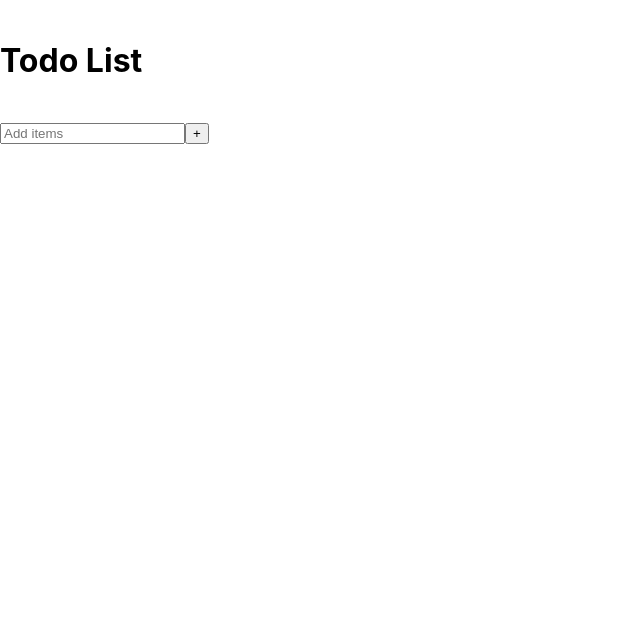
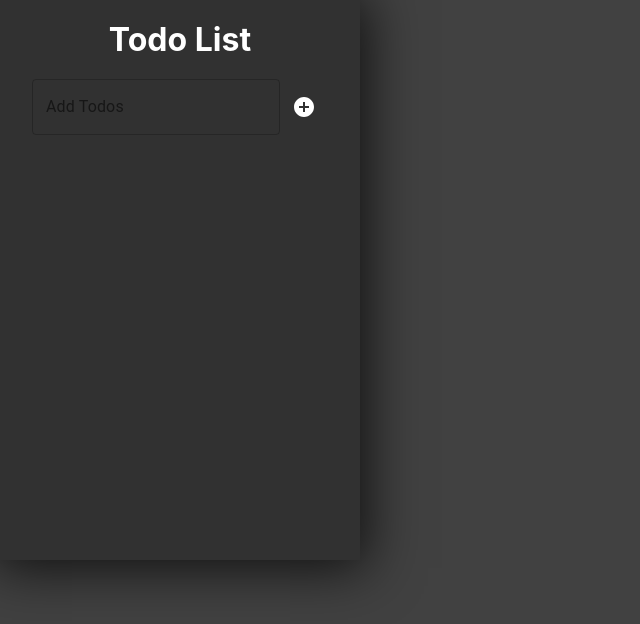
Before and after one commit to pranathnaik/todo-list, a React (Create React App) app: page / in a window 1280 px wide. Shown: the top 624 px of the page, without its empty margins (0-640 px from the left). Built offline with nearby package versions, Linux system fonts and the light colour scheme.

Commit message:
added delete

```diff
--- a/src/App.js
+++ b/src/App.js
@@ -1,5 +1,9 @@
 import React,{useState} from "react"
 import ToDoList from "./ToDoList"
+import "./style.css"
+import AddCircleIcon from '@material-ui/icons/AddCircle';
+import IconButton from '@material-ui/core/IconButton';
+import TextField from '@material-ui/core/TextField';
 
 const App =() =>{
 
@@ -31,10 +35,15 @@ const App =() =>{
     <div className='main_div'>
       <div className='center_div'>
         <br/>
+        <div className="items">
         <h1> Todo List</h1>
         <br/>
-        <input value={inputList} type="text" placeholder='Add items' onChange={itemEvent}/>
-        <button onClick={listOfItems} >+</button>
+          <div className="input">
+            <TextField value={inputList}  onChange={itemEvent} color="secondary" label="Add Todos" variant="outlined" />
+            <IconButton onClick={listOfItems} >
+            <AddCircleIcon />
+            </IconButton>
+          </div>
 
         <ol>
           {Items.map((itemval,index)=>{
@@ -47,6 +56,7 @@ const App =() =>{
           })}
         </ol>
         </div>
+        </div>
     </div>
   </>)
 }
--- a/src/ToDoList.js
+++ b/src/ToDoList.js
@@ -1,14 +1,16 @@
 import React from "react"
+
 
 const ToDoList =(props)=>{
 
     return (
         <>
         <div>
-            <button onClick={()=>{
+            <li> {props.text} <button onClick={()=>{
                 props.onSelect(props.id)
-            }}>X</button>
-            <li> {props.text} </li>
+            }}>X</button> </li>
+
+
         </div>
         </>
     )
--- a/src/style.css
+++ b/src/style.css
@@ -1,38 +1,33 @@
-.App {
-  text-align: center;
-}
-
-.App-logo {
-  height: 40vmin;
-  pointer-events: none;
-}
-
-@media (prefers-reduced-motion: no-preference) {
-  .App-logo {
-    animation: App-logo-spin infinite 20s linear;
-  }
-}
-
-.App-header {
-  background-color: #282c34;
-  min-height: 100vh;
-  display: flex;
-  flex-direction: column;
-  align-items: center;
-  justify-content: center;
-  font-size: calc(10px + 2vmin);
+*{
+  margin: 0;
+  padding: 0;
   color: white;
 }
 
-.App-link {
-  color: #61dafb;
+.main_div{
+   background-color: #414141;
+   height: 100vh;
+   position: relative;
 }
 
-@keyframes App-logo-spin {
-  from {
-    transform: rotate(0deg);
-  }
-  to {
-    transform: rotate(360deg);
-  }
+.center_div{
+  margin: auto;
+  position: absolute;
+  background-color: #313131;
+  width: 45vh;
+  height: 70vh;
+  -webkit-box-shadow: 0px 2px 51px 6px rgba(0,0,0,0.75);
+  -moz-box-shadow: 0px 2px 51px 6px rgba(0,0,0,0.75);
+  box-shadow: 0px 2px 51px 6px rgba(0,0,0,0.75);
 }
+
+.items{
+  display:flex;
+  flex-direction: column;
+  align-items: center;
+}
+
+.input{
+ display: flex;
+
+}
```
Also changed, not shown: package.json (+8 -0 lines), 1 other file (tests, documents, lock files or other folders).
